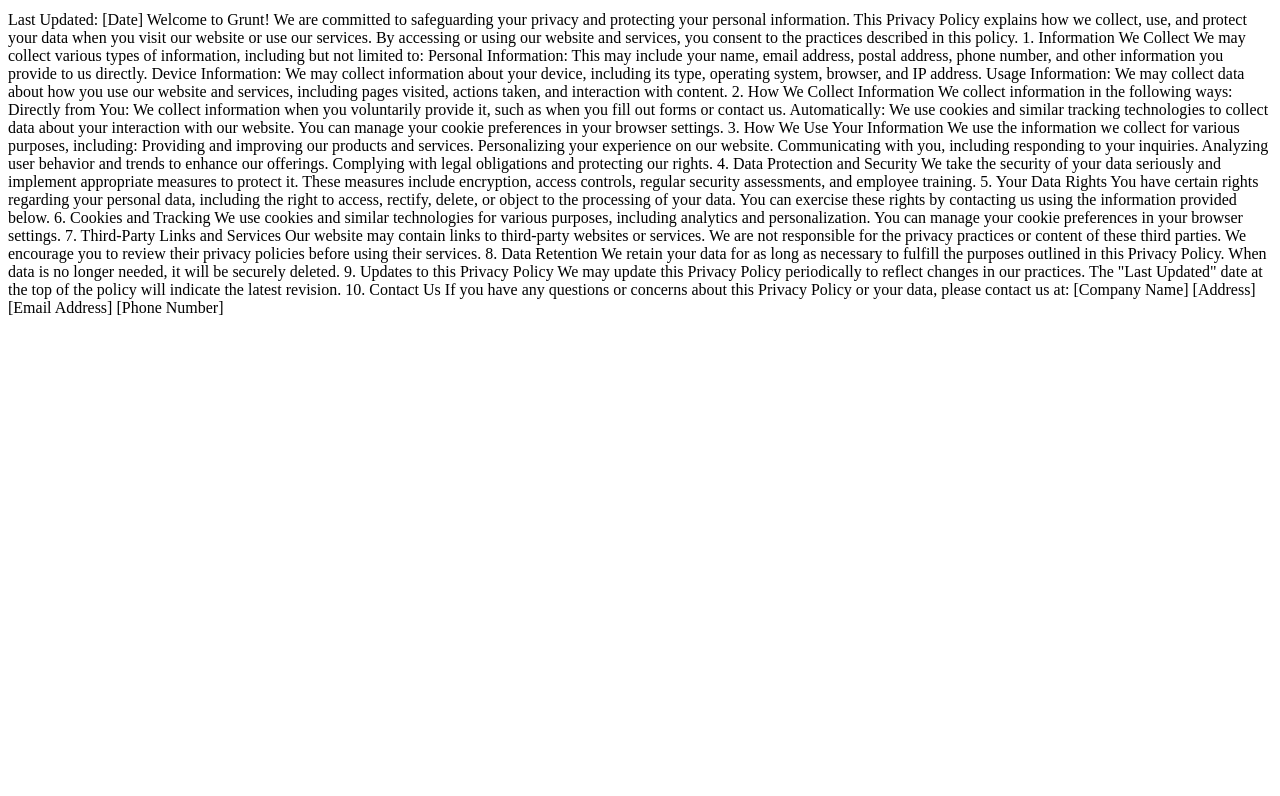
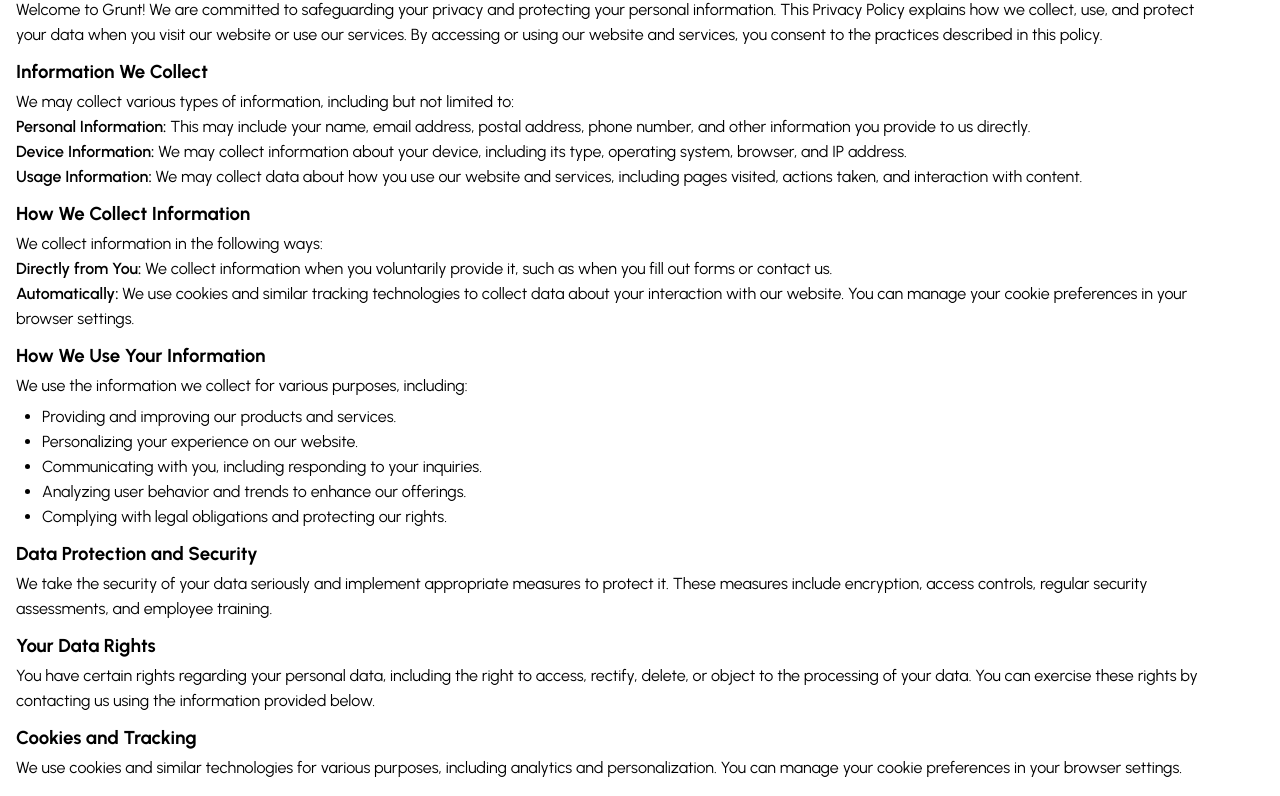
Before and after one commit to favy-codez/Grunt-project, a plain HTML site: page privacy.html in a window 1280 px wide. Shown: the part 56-852 px from the top of the page. Before the commit the page ends 800 px from the top, so only its background shows below. Drawn offline with Linux system fonts and the light colour scheme.

Commit message:
added privacy page

```diff
--- a/privacy.html
+++ b/privacy.html
@@ -3,73 +3,85 @@
 <head>
     <meta charset="UTF-8">
     <meta name="viewport" content="width=device-width, initial-scale=1.0">
+    <!-- GOOGLE FONTS -->
+    <link rel="preconnect" href="https://fonts.googleapis.com">
+    <link rel="preconnect" href="https://fonts.gstatic.com" crossorigin>
+    <link href="https://fonts.googleapis.com/css2?family=Urbanist:wght@100;200;300;400;500;600;700;800&display=swap" rel="stylesheet">
+    <!-- EXTERNAL CSS -->
+    <link rel="stylesheet" href="./style.css">
     <title>Grunt | Privacy</title>
 </head>
 <body>
-    <h2>Privacy Policy</h2>
-
-Last Updated: [Date]
+    <div class="privacyContainer">
+        <h1>Privacy Policy of Grunt</h1>
 
 Welcome to Grunt! We are committed to safeguarding your privacy and protecting your personal information. This Privacy Policy explains how we collect, use, and protect your data when you visit our website or use our services. By accessing or using our website and services, you consent to the practices described in this policy.
 
-1. Information We Collect
+    <h3>Information We Collect</h3>
+    <p>We may collect various types of information, including but not limited to:</p>
+    <p>
+        <span>Personal Information:</span> This may include your name, email address, postal address, phone number, and other information you provide to us directly.
+    </p>
+    <p>
+        <span>Device Information:</span> We may collect information about your device, including its type, operating system, browser, and IP address.
+    </p>
+    <p>
+        <span>Usage Information:</span> We may collect data about how you use our website and services, including pages visited, actions taken, and interaction with content.
+    </p>
 
-We may collect various types of information, including but not limited to:
+    <h3>How We Collect Information</h3>
+    <p>We collect information in the following ways:</p>
+    <p>
+        <span>Directly from You:</span> We collect information when you voluntarily provide it, such as when you fill out forms or contact us.
+    </p>
+    <p>
+        <span>Automatically:</span> We use cookies and similar tracking technologies to collect data about your interaction with our website. You can manage your cookie preferences in your browser settings.
+    </p>
 
-Personal Information: This may include your name, email address, postal address, phone number, and other information you provide to us directly.
+    <h3>How We Use Your Information</h3>
+    <p>We use the information we collect for various purposes, including:</p>
+    <ul>
+        <li>Providing and improving our products and services.</li>
+        <li>Personalizing your experience on our website.</li>
+        <li>Communicating with you, including responding to your inquiries.</li>
+        <li>Analyzing user behavior and trends to enhance our offerings.</li>
+        <li>Complying with legal obligations and protecting our rights.</li>
+    </ul>
 
-Device Information: We may collect information about your device, including its type, operating system, browser, and IP address.
+    <h3>Data Protection and Security</h3>
+    <p>
+        We take the security of your data seriously and implement appropriate measures to protect it. These measures include encryption, access controls, regular security assessments, and employee training.
+    </p>
 
-Usage Information: We may collect data about how you use our website and services, including pages visited, actions taken, and interaction with content.
+    <h3>Your Data Rights</h3>
+    <p>
+        You have certain rights regarding your personal data, including the right to access, rectify, delete, or object to the processing of your data. You can exercise these rights by contacting us using the information provided below.
+    </p>
 
-2. How We Collect Information
+    <h3>Cookies and Tracking</h3>
+    <p>
+        We use cookies and similar technologies for various purposes, including analytics and personalization. You can manage your cookie preferences in your browser settings.
+    </p>
 
-We collect information in the following ways:
+    <h3>Third-Party Links and Services</h3>
+    <p>
+        Our website may contain links to third-party websites or services. We are not responsible for the privacy practices or content of these third parties. We encourage you to review their privacy policies before using their services.
+    </p>
 
-Directly from You: We collect information when you voluntarily provide it, such as when you fill out forms or contact us.
+    <h3>Data Retention</h3>
+    <p>
+        We retain your data for as long as necessary to fulfill the purposes outlined in this Privacy Policy. When data is no longer needed, it will be securely deleted.
+    </p>
 
-Automatically: We use cookies and similar tracking technologies to collect data about your interaction with our website. You can manage your cookie preferences in your browser settings.
+    <h3>Updates to this Privacy Policy</h3>
+    <p>
+        We may update this Privacy Policy periodically to reflect changes in our practices. The "Last Updated" date at the top of the policy will indicate the latest revision.
+    </p>
 
-3. How We Use Your Information
-
-We use the information we collect for various purposes, including:
-
-Providing and improving our products and services.
-Personalizing your experience on our website.
-Communicating with you, including responding to your inquiries.
-Analyzing user behavior and trends to enhance our offerings.
-Complying with legal obligations and protecting our rights.
-4. Data Protection and Security
-
-We take the security of your data seriously and implement appropriate measures to protect it. These measures include encryption, access controls, regular security assessments, and employee training.
-
-5. Your Data Rights
-
-You have certain rights regarding your personal data, including the right to access, rectify, delete, or object to the processing of your data. You can exercise these rights by contacting us using the information provided below.
-
-6. Cookies and Tracking
-
-We use cookies and similar technologies for various purposes, including analytics and personalization. You can manage your cookie preferences in your browser settings.
-
-7. Third-Party Links and Services
-
-Our website may contain links to third-party websites or services. We are not responsible for the privacy practices or content of these third parties. We encourage you to review their privacy policies before using their services.
-
-8. Data Retention
-
-We retain your data for as long as necessary to fulfill the purposes outlined in this Privacy Policy. When data is no longer needed, it will be securely deleted.
-
-9. Updates to this Privacy Policy
-
-We may update this Privacy Policy periodically to reflect changes in our practices. The "Last Updated" date at the top of the policy will indicate the latest revision.
-
-10. Contact Us
-
-If you have any questions or concerns about this Privacy Policy or your data, please contact us at:
-
-[Company Name]
-[Address]
-[Email Address]
-[Phone Number]
+    <h3>Contact Us</h3>
+    <p>
+        If you have any questions or concerns about this Privacy Policy or your data, please contact us at:
+    </p>
+    </div>
 </body>
 </html>
--- a/style.css
+++ b/style.css
@@ -0,0 +1,28 @@
+*{
+    padding: 0;
+    margin: 0;
+    box-sizing: border-box;
+    font-family: 'Urbanist', sans-serif;
+}
+
+/* PRIVACY PAGE */
+.privacyContainer{
+    margin: 1rem 4rem 2rem 1rem;
+    line-height: 25px;
+}
+
+.privacyContainer span{
+    font-weight: 600;
+}
+
+.privacyContainer ul{
+    padding: 6px 0px 0px 26px;
+}
+
+.privacyContainer h1{
+    margin: 0 0 12px 0;
+}
+
+.privacyContainer h3{
+    padding: 12px 0 5px 0;
+}
```
Also changed, not shown: index.html (+73 -0 lines), shop.html (added), 1 other file.
